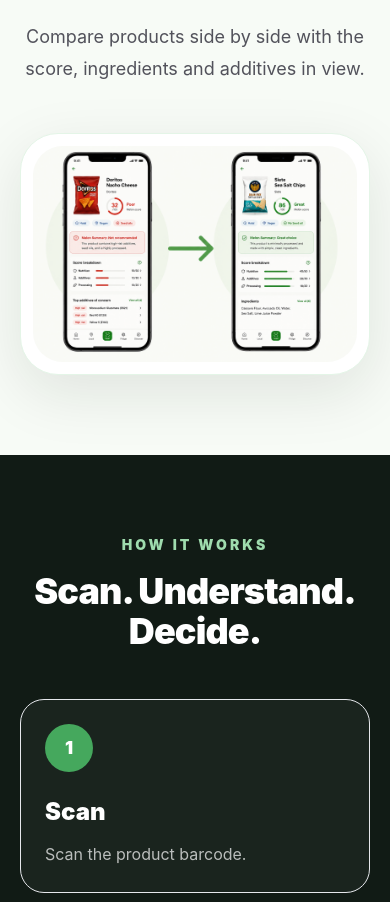
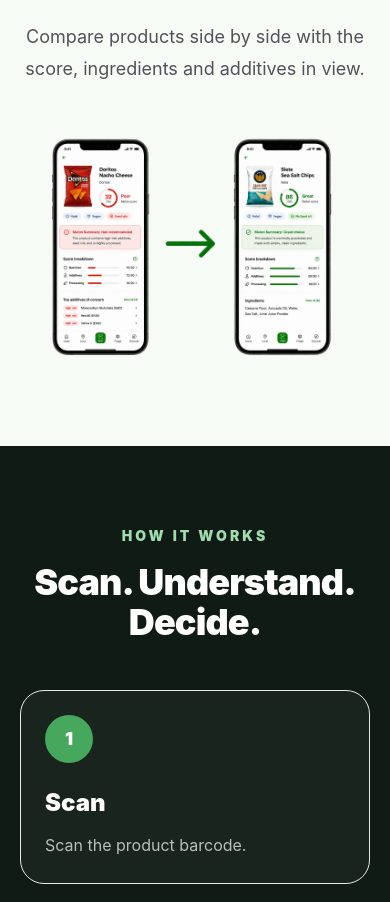
Before and after one commit to OkmenAli/melonwebsite, a Next.js app: page / in a window 390 px wide. Shown: the part 2623-3525 px from the top of the page. Built offline with nearby package versions, Linux system fonts and the light colour scheme.

Commit message:
Display complete comparison phones without background or frame

```diff
--- a/app/page.tsx
+++ b/app/page.tsx
@@ -165,8 +165,8 @@ export default function Home() {
       <section className="section-pad bg-fog">
         <div className="container-page">
           <SectionTitle eyebrow="Product comparison" title="See why it scored that way." body="Compare products side by side with the score, ingredients and additives in view." />
-          <div className="mt-12 overflow-hidden rounded-[38px] border border-melon-100 bg-white p-3 shadow-soft sm:p-5">
-            <Image src="/images/product-alternative-comparison.png" alt="Melon comparison showing a lower-scoring Doritos product and a higher-scoring Siete sea salt chips alternative" width={1536} height={1024} className="h-auto w-full rounded-[30px]" />
+          <div className="mt-12">
+            <Image src="/images/product-comparison-transparent.png" alt="Melon comparison showing a lower-scoring Doritos product and a higher-scoring Siete sea salt chips alternative" width={1536} height={1024} sizes="(max-width: 1280px) 100vw, 1200px" className="h-auto w-full object-contain" />
           </div>
         </div>
       </section>
```
Also changed, not shown: public/images/product-comparison-transparent.png (added).
